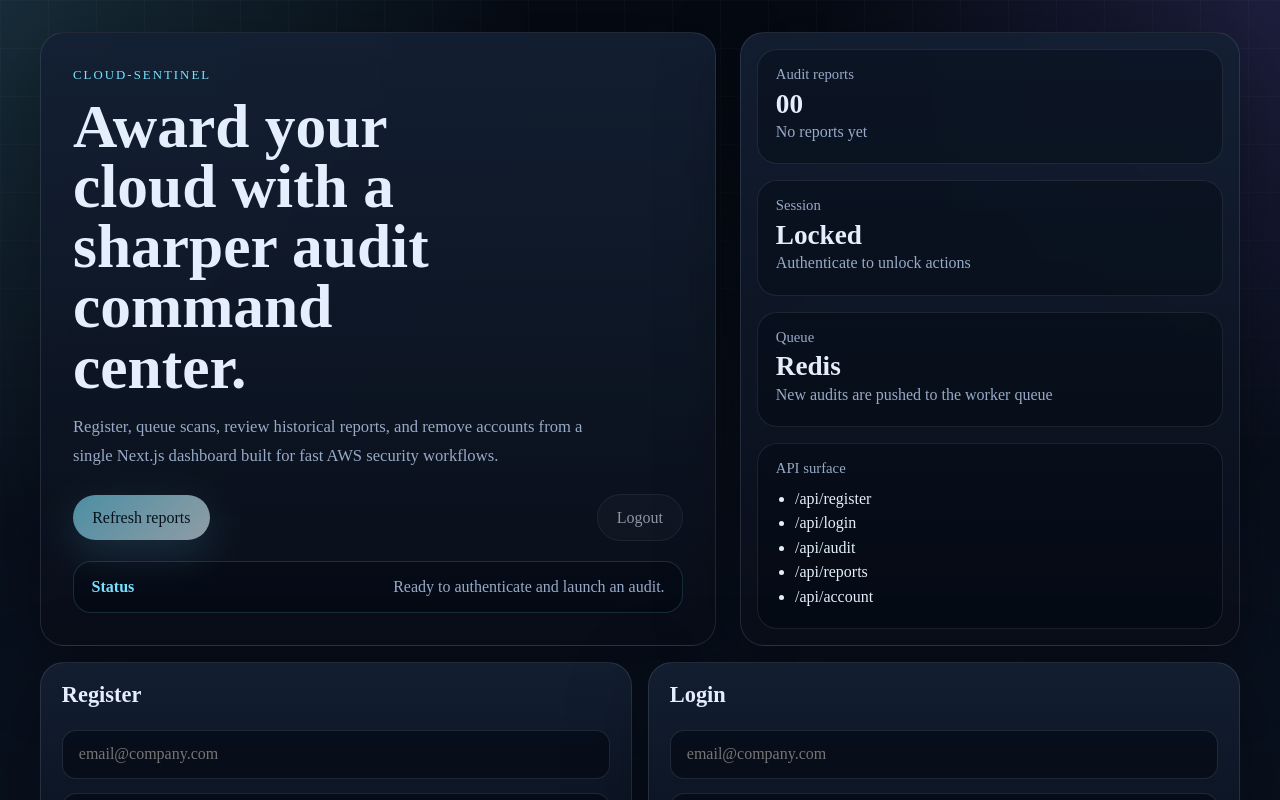
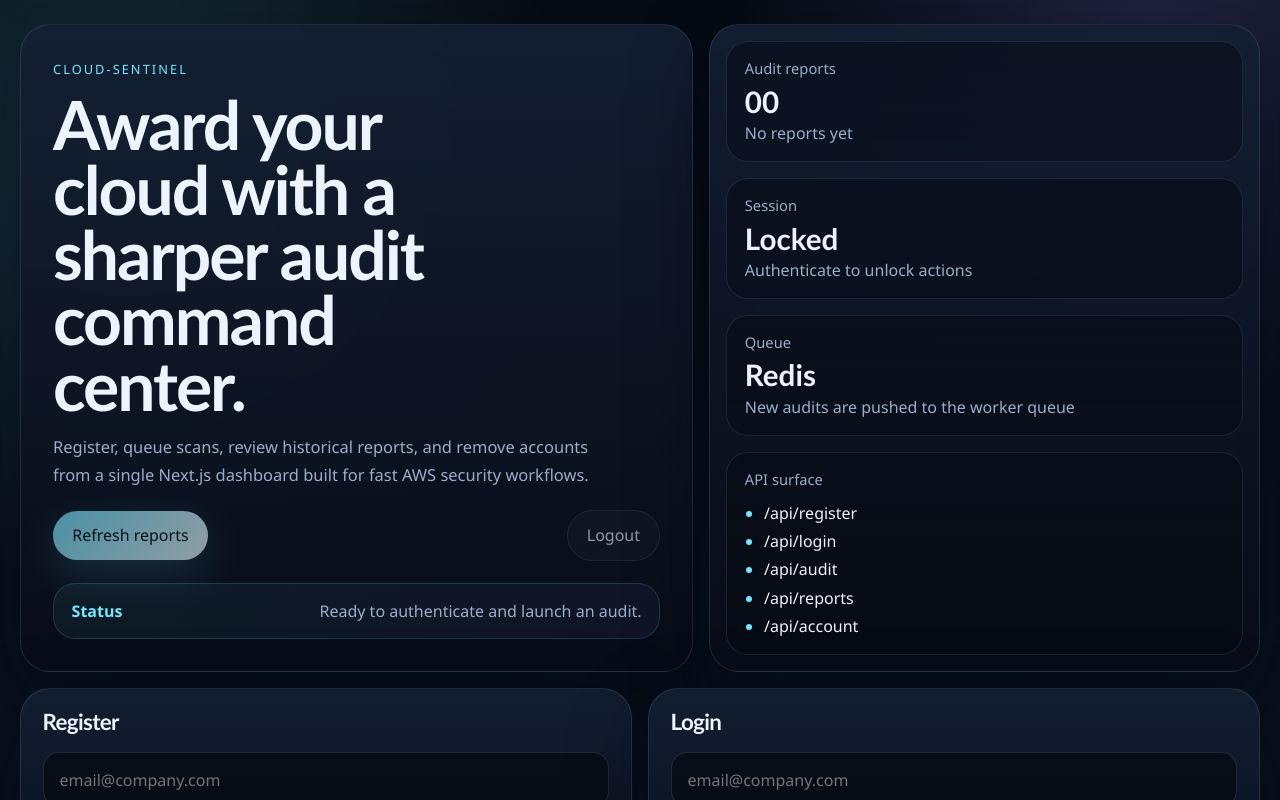
Before and after one commit to SwapnajXD/Cloud-Sentinel, a Next.js app in the folder dashboard/: page / in a window 1280 px wide. Shown: the top 800 px of the page. Built offline with nearby package versions, Linux system fonts and the light colour scheme.

Commit message:
style(dashboard): overhaul the Next dashboard theme

```diff
--- a/dashboard/app/globals.css
+++ b/dashboard/app/globals.css
@@ -1,16 +1,22 @@
 :root {
-  --bg: #08111f;
-  --bg-soft: #0e1728;
-  --panel: rgba(14, 23, 40, 0.82);
-  --panel-strong: rgba(20, 32, 52, 0.96);
-  --line: rgba(148, 163, 184, 0.18);
-  --text: #e5eefc;
-  --muted: #98aac7;
-  --accent: #79e2ff;
-  --accent-2: #8b7dff;
-  --success: #4de39a;
-  --danger: #ff6b86;
-  --warning: #f5c56f;
+  --bg: #07111d;
+  --bg-soft: #0d1727;
+  --panel: rgba(13, 20, 34, 0.76);
+  --panel-strong: rgba(18, 26, 43, 0.94);
+  --line: rgba(174, 189, 220, 0.16);
+  --text: #ecf4ff;
+  --muted: #9cadca;
+  --accent: #73e7ff;
+  --accent-2: #9b8cff;
+  --success: #4fe4a0;
+  --danger: #ff6f88;
+  --warning: #f0c26c;
+  --shadow: 0 28px 80px rgba(1, 6, 17, 0.45);
+  --radius-xl: 30px;
+  --radius-lg: 22px;
+  --radius-md: 16px;
+  --font-display: 'Trebuchet MS', 'Segoe UI', sans-serif;
+  --font-body: 'Segoe UI', system-ui, sans-serif;
 }
 
 * {
@@ -24,12 +30,15 @@ html {
 body {
   margin: 0;
   min-height: 100vh;
+  overflow-x: hidden;
   background:
-    radial-gradient(circle at top left, rgba(121, 226, 255, 0.16), transparent 28%),
-    radial-gradient(circle at top right, rgba(139, 125, 255, 0.18), transparent 24%),
-    linear-gradient(180deg, #050a13 0%, #09111f 48%, #060b14 100%);
+    radial-gradient(circle at 10% 10%, rgba(115, 231, 255, 0.16), transparent 25%),
+    radial-gradient(circle at 90% 0%, rgba(155, 140, 255, 0.18), transparent 22%),
+    radial-gradient(circle at 70% 100%, rgba(79, 228, 160, 0.08), transparent 20%),
+    linear-gradient(180deg, #050b14 0%, #08111d 48%, #050914 100%);
   color: var(--text);
   font-family: var(--font-body), 'Segoe UI', sans-serif;
+  position: relative;
 }
 
 body::before {
@@ -37,10 +46,12 @@ body::before {
   position: fixed;
   inset: 0;
   pointer-events: none;
-  background-image: linear-gradient(rgba(255, 255, 255, 0.03) 1px, transparent 1px),
-    linear-gradient(90deg, rgba(255, 255, 255, 0.03) 1px, transparent 1px);
-  background-size: 48px 48px;
-  mask-image: linear-gradient(to bottom, rgba(0, 0, 0, 0.8), transparent 92%);
+  opacity: 0.55;
+  background-image:
+    linear-gradient(rgba(255, 255, 255, 0.025) 1px, transparent 1px),
+    linear-gradient(90deg, rgba(255, 255, 255, 0.025) 1px, transparent 1px);
+  background-size: 44px 44px;
+  mask-image: linear-gradient(to bottom, rgba(0, 0, 0, 0.85), transparent 94%);
 }
 
 a {
@@ -58,19 +69,24 @@ select {
 input,
 textarea {
   width: 100%;
-  border: 1px solid var(--line);
-  background: rgba(3, 8, 16, 0.55);
+  border: 1px solid rgba(174, 189, 220, 0.15);
+  background: rgba(4, 10, 18, 0.7);
   color: var(--text);
-  border-radius: 14px;
-  padding: 0.9rem 1rem;
+  border-radius: var(--radius-md);
+  padding: 0.95rem 1rem;
   outline: none;
-  transition: border-color 180ms ease, transform 180ms ease, background 180ms ease;
+  transition:
+    border-color 180ms ease,
+    transform 180ms ease,
+    background 180ms ease,
+    box-shadow 180ms ease;
 }
 
 input:focus,
 textarea:focus {
-  border-color: rgba(121, 226, 255, 0.7);
-  background: rgba(10, 18, 32, 0.8);
+  border-color: rgba(115, 231, 255, 0.72);
+  background: rgba(8, 15, 28, 0.88);
+  box-shadow: 0 0 0 4px rgba(115, 231, 255, 0.08);
 }
 
 button {
@@ -82,30 +98,44 @@ button {
 }
 
 .shell {
-  width: min(1200px, calc(100vw - 2rem));
+  width: min(1240px, calc(100vw - 1.5rem));
   margin: 0 auto;
-  padding: 2rem 0 4rem;
+  padding: 1.5rem 0 4rem;
 }
 
 .hero {
   display: grid;
-  grid-template-columns: 1.15fr 0.85fr;
-  gap: 1.5rem;
+  grid-template-columns: minmax(0, 1.1fr) minmax(340px, 0.9fr);
+  gap: 1rem;
   align-items: stretch;
 }
 
 .hero-copy,
 .hero-panel,
 .card {
-  background: linear-gradient(180deg, rgba(20, 32, 52, 0.9), rgba(9, 14, 25, 0.95));
-  border: 1px solid var(--line);
-  border-radius: 24px;
-  box-shadow: 0 20px 80px rgba(0, 0, 0, 0.35);
-  backdrop-filter: blur(16px);
+  background: linear-gradient(180deg, rgba(20, 31, 51, 0.9), rgba(8, 13, 24, 0.95));
+  border: 1px solid rgba(174, 189, 220, 0.14);
+  border-radius: var(--radius-xl);
+  box-shadow: var(--shadow);
+  backdrop-filter: blur(18px);
 }
 
 .hero-copy {
-  padding: 2rem;
+  padding: clamp(1.5rem, 2.5vw, 2.6rem);
+  position: relative;
+  overflow: hidden;
+}
+
+.hero-copy::after {
+  content: '';
+  position: absolute;
+  inset: auto -12% -55% auto;
+  width: 22rem;
+  height: 22rem;
+  border-radius: 50%;
+  background: radial-gradient(circle, rgba(115, 231, 255, 0.16), transparent 68%);
+  filter: blur(8px);
+  pointer-events: none;
 }
 
 .hero-panel {
@@ -129,20 +159,21 @@ button {
 .card h2 {
   margin: 0;
   font-family: var(--font-display), 'Trebuchet MS', sans-serif;
-  line-height: 0.98;
+  line-height: 0.96;
+  letter-spacing: -0.03em;
 }
 
 .hero h1 {
-  margin-top: 0.8rem;
-  font-size: clamp(2.6rem, 4.8vw, 5.6rem);
-  max-width: 12ch;
+  margin-top: 0.75rem;
+  font-size: clamp(2.8rem, 5.3vw, 6.2rem);
+  max-width: 11ch;
 }
 
 .hero-copy p {
-  max-width: 62ch;
+  max-width: 60ch;
   color: var(--muted);
-  line-height: 1.7;
-  font-size: 1.04rem;
+  line-height: 1.72;
+  font-size: 1.03rem;
 }
 
 .hero-actions,
@@ -157,18 +188,20 @@ button {
 
 .hero-actions,
 .stack {
-  margin-top: 1.5rem;
+  margin-top: 1.25rem;
   display: flex;
   gap: 0.9rem;
   flex-wrap: wrap;
 }
 
 .status-bar {
-  margin-top: 1.25rem;
+  margin-top: 1.4rem;
   padding: 1rem 1.1rem;
-  border-radius: 18px;
-  background: rgba(2, 7, 14, 0.38);
-  border: 1px solid rgba(121, 226, 255, 0.16);
+  border-radius: var(--radius-lg);
+  background:
+    linear-gradient(135deg, rgba(115, 231, 255, 0.08), rgba(155, 140, 255, 0.08)),
+    rgba(2, 7, 14, 0.4);
+  border: 1px solid rgba(115, 231, 255, 0.16);
   flex-wrap: wrap;
 }
 
@@ -186,7 +219,7 @@ button {
 .alert {
   margin-top: 1rem;
   padding: 1rem 1.1rem;
-  border-radius: 16px;
+  border-radius: var(--radius-md);
   border: 1px solid transparent;
 }
 
@@ -199,9 +232,9 @@ button {
 .mini-card,
 .report-item,
 .empty-state {
-  border-radius: 20px;
-  border: 1px solid rgba(148, 163, 184, 0.14);
-  background: rgba(2, 7, 14, 0.34);
+  border-radius: var(--radius-lg);
+  border: 1px solid rgba(174, 189, 220, 0.12);
+  background: linear-gradient(180deg, rgba(6, 11, 21, 0.58), rgba(3, 8, 16, 0.36));
   padding: 1rem 1.1rem;
 }
 
@@ -214,7 +247,7 @@ button {
 
 .stat-card h3 {
   margin: 0.35rem 0 0.2rem;
-  font-size: 1.7rem;
+  font-size: 1.85rem;
   font-family: var(--font-display), 'Trebuchet MS', sans-serif;
 }
 
@@ -230,6 +263,10 @@ button {
   color: var(--text);
 }
 
+.mini-card li::marker {
+  color: var(--accent);
+}
+
 .grid {
   display: grid;
   grid-template-columns: repeat(2, minmax(0, 1fr));
@@ -238,7 +275,7 @@ button {
 }
 
 .card {
-  padding: 1.3rem;
+  padding: 1.35rem;
 }
 
 .card h2 {
@@ -258,12 +295,26 @@ button {
   gap: 0.9rem;
 }
 
+.report-item {
+  position: relative;
+  overflow: hidden;
+}
+
+.report-item::before {
+  content: '';
+  position: absolute;
+  inset: 0;
+  background: linear-gradient(120deg, rgba(115, 231, 255, 0.04), transparent 40%);
+  pointer-events: none;
+}
+
 .report-item pre {
   margin: 0.8rem 0 0;
   white-space: pre-wrap;
   word-break: break-word;
-  font-size: 0.87rem;
-  color: #cfe7ff;
+  font-size: 0.88rem;
+  color: #d6ebff;
+  line-height: 1.55;
 }
 
 .empty-state {
@@ -284,17 +335,17 @@ button {
   border: 0;
   border-radius: 999px;
   padding: 0.85rem 1.2rem;
-  transition: transform 180ms ease, box-shadow 180ms ease, opacity 180ms ease;
+  transition: transform 180ms ease, box-shadow 180ms ease, opacity 180ms ease, filter 180ms ease;
 }
 
 .primary {
-  background: linear-gradient(135deg, var(--accent), #e8fbff);
+  background: linear-gradient(135deg, var(--accent), #ebfdff);
   color: #04111a;
-  box-shadow: 0 14px 40px rgba(121, 226, 255, 0.25);
+  box-shadow: 0 14px 40px rgba(115, 231, 255, 0.24);
 }
 
 .secondary {
-  background: linear-gradient(135deg, var(--accent-2), #b1a9ff);
+  background: linear-gradient(135deg, var(--accent-2), #c3bcff);
   color: #0a1020;
 }
 
@@ -310,7 +361,8 @@ button {
 }
 
 button:hover:not(:disabled) {
-  transform: translateY(-1px);
+  transform: translateY(-2px);
+  filter: brightness(1.04);
 }
 
 button:disabled {
@@ -323,22 +375,38 @@ button:disabled {
   .grid {
     grid-template-columns: 1fr;
   }
+
+  .hero {
+    gap: 1rem;
+  }
 }
 
 @media (max-width: 640px) {
   .shell {
-    width: min(100vw - 1rem, 1200px);
-    padding-top: 1rem;
+    width: min(100vw - 0.75rem, 1200px);
+    padding-top: 0.75rem;
   }
 
   .hero-copy,
   .card,
   .hero-panel {
-    border-radius: 20px;
+    border-radius: 18px;
     padding: 1rem;
   }
 
   .hero h1 {
     font-size: clamp(2.1rem, 13vw, 3.2rem);
   }
+
+  .section-header,
+  .status-bar,
+  .report-meta {
+    align-items: flex-start;
+    flex-direction: column;
+  }
+
+  .hero-actions,
+  .stack {
+    gap: 0.75rem;
+  }
 }
```
